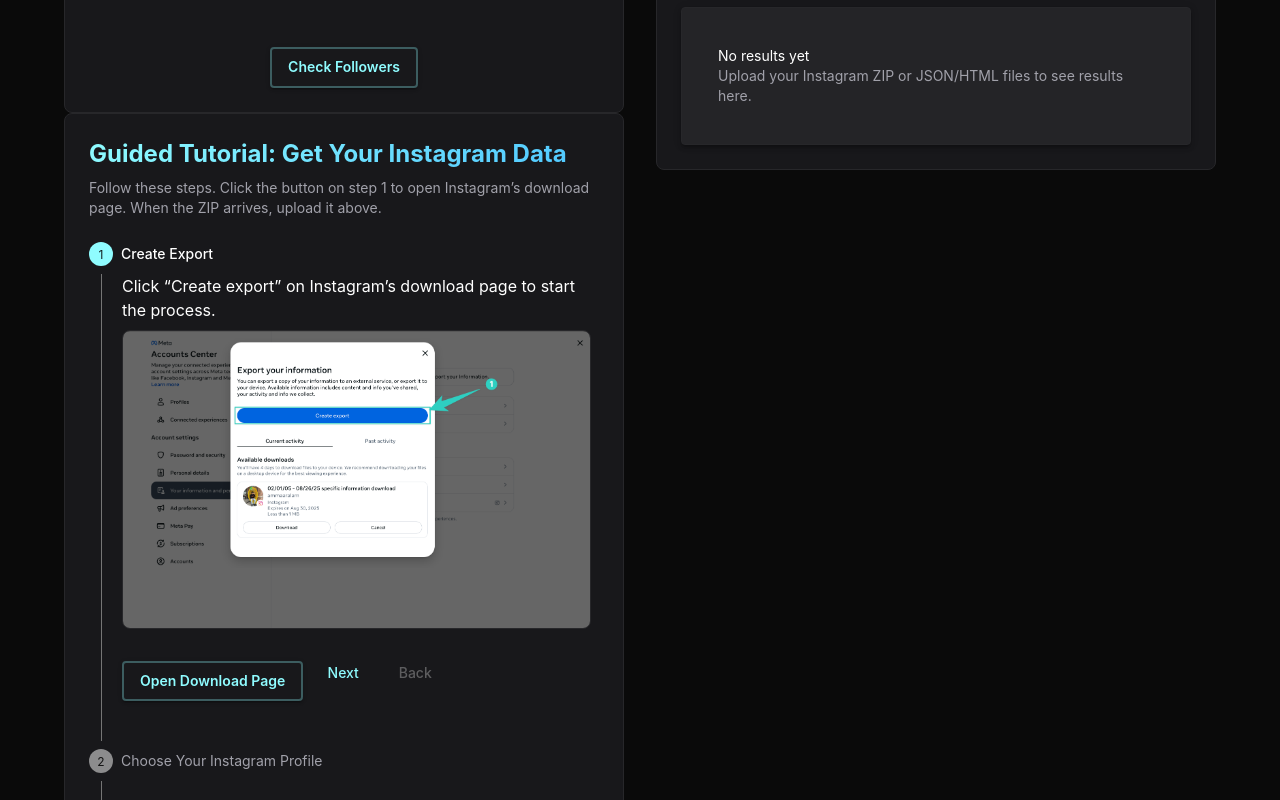
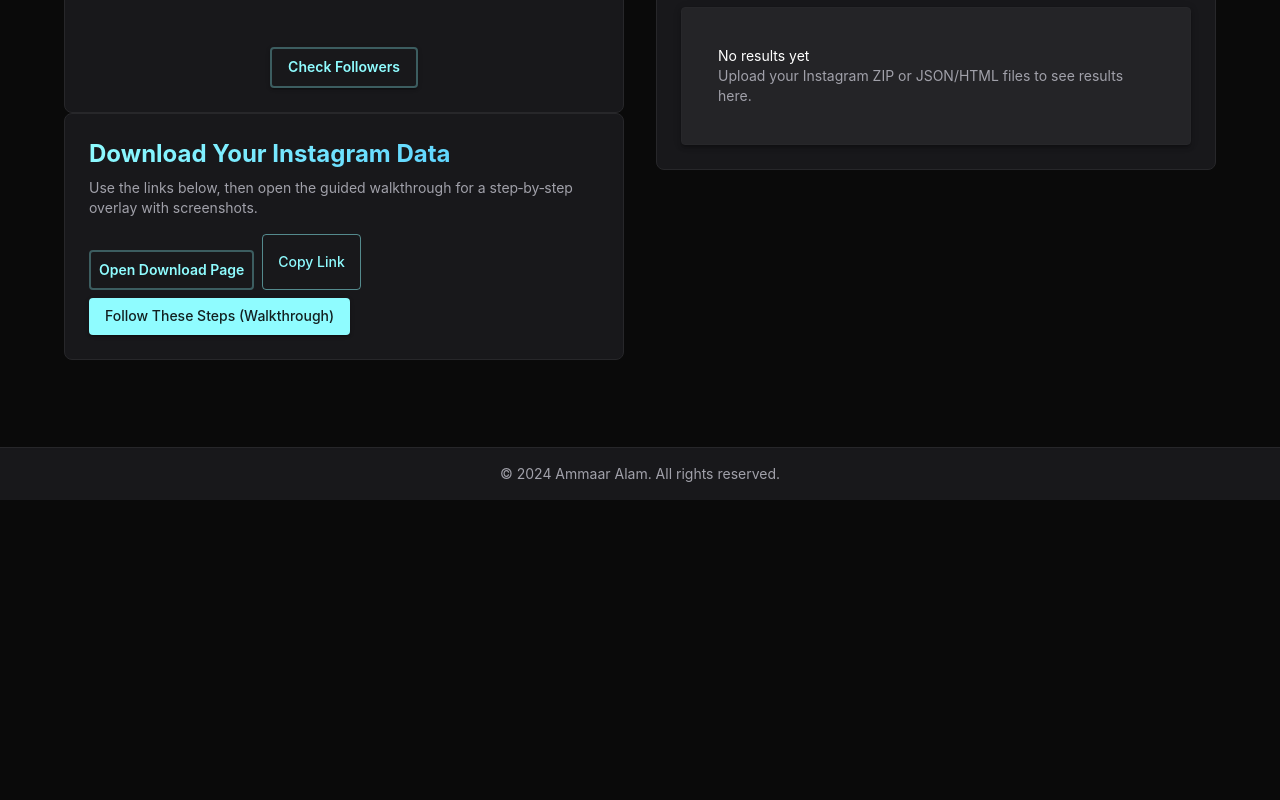
Before and after one commit to Ammaar-Alam/instagram-Checker, a React (Create React App) app in the folder client/: page / in a window 1280 px wide. Shown: the part 300-1100 px from the top of the page. After the commit the page ends 800 px from the top, so only its background shows below. Built offline with nearby package versions, Linux system fonts and the light colour scheme.

Commit message:
updating step tutorial layout

```diff
--- a/client/src/App.js
+++ b/client/src/App.js
@@ -27,10 +27,11 @@
   TextField,
   InputAdornment,
   ListItemButton,
-  Stepper,
-  Step,
-  StepLabel,
-  StepContent,
+  Dialog,
+  DialogTitle,
+  DialogContent,
+  DialogActions,
+  MobileStepper,
 } from "@mui/material";
 import InstagramIcon from "@mui/icons-material/Instagram";
 import GitHubIcon from "@mui/icons-material/GitHub";
@@ -38,6 +39,7 @@
 import LaptopIcon from '@mui/icons-material/Laptop';
 import SearchIcon from '@mui/icons-material/Search';
 import LaunchIcon from '@mui/icons-material/Launch';
+import CloseIcon from '@mui/icons-material/Close';
 
 // Portfolio-inspired dark theme
 const darkTheme = createTheme({
@@ -120,6 +122,7 @@
   const [activeResultTab, setActiveResultTab] = useState('notFollowingBack');
   const [filterText, setFilterText] = useState('');
   const [activeStep, setActiveStep] = useState(0);
+  const [tutorialOpen, setTutorialOpen] = useState(false);
 
   const DYI_URL = 'https://accountscenter.instagram.com/info_and_permissions/dyi/?entry_point=notification';
 
@@ -198,8 +201,7 @@
     },
   ];
 
-  const handleNextStep = () => setActiveStep((prev) => Math.min(prev + 1, steps.length));
-  const handleBackStep = () => setActiveStep((prev) => Math.max(prev - 1, 0));
+  // Tutorial navigation handled inline in Dialog actions
 
   const handleSubmit = async (event) => {
     event.preventDefault();
@@ -435,43 +437,13 @@
             }}
           >
             <Typography variant="h5" gutterBottom sx={{ fontWeight: 700, background: 'linear-gradient(135deg, #8ffcff, #4dc6ff)', WebkitBackgroundClip: 'text', WebkitTextFillColor: 'transparent' }}>
-              Guided Tutorial: Get Your Instagram Data
+              Download Your Instagram Data
             </Typography>
             <Typography variant="body2" color="text.secondary" sx={{ mb: 2 }}>
-              Follow these steps. Click the button on step 1 to open Instagram’s download page. When the ZIP arrives, upload it above.
+              Use the links below, then open the guided walkthrough for a step‑by‑step overlay with screenshots.
             </Typography>
 
-            <Stepper activeStep={activeStep} orientation="vertical">
-              {steps.map((step, index) => (
-                <Step key={step.label}>
-                  <StepLabel>{step.label}</StepLabel>
-                  <StepContent>
-                    <Typography sx={{ mb: 1 }}>{step.description}</Typography>
-                    {step.withImage && <TutorialImage step={index + 1} />}
-                    <Box sx={{ mb: 2, display: 'flex', gap: 1 }}>
-                      {step.action && (
-                        <StyledButton onClick={step.action} variant="contained" color="primary">
-                          {step.actionText}
-                        </StyledButton>
-                      )}
-                      <Button
-                        disabled={index === steps.length - 1}
-                        onClick={handleNextStep}
-                        variant="text"
-                        color="primary"
-                      >
-                        Next
-                      </Button>
-                      <Button disabled={index === 0} onClick={handleBackStep} variant="text" color="primary">
-                        Back
-                      </Button>
-                    </Box>
-                  </StepContent>
-                </Step>
-              ))}
-            </Stepper>
-
-            <Box sx={{ display: 'flex', gap: 1, mt: 2 }}>
+            <Box sx={{ display: 'flex', gap: 1, flexWrap: 'wrap' }}>
               <StyledButton onClick={() => window.open(DYI_URL, '_blank')}>
                 Open Download Page
               </StyledButton>
@@ -482,8 +454,67 @@
               >
                 Copy Link
               </Button>
+              <Button
+                onClick={() => { setActiveStep(0); setTutorialOpen(true); }}
+                variant="contained"
+                color="primary"
+              >
+                Follow These Steps (Walkthrough)
+              </Button>
             </Box>
           </Paper>
+          {/* Tutorial Modal */}
+          <Dialog
+            open={tutorialOpen}
+            onClose={() => setTutorialOpen(false)}
+            fullWidth
+            maxWidth="md"
+            PaperProps={{
+              sx: {
+                backgroundColor: 'background.paper',
+                border: '1px solid',
+                borderColor: 'divider',
+                borderRadius: 2
+              }
+            }}
+          >
+            <DialogTitle sx={{ display: 'flex', alignItems: 'center', justifyContent: 'space-between' }}>
+              <Typography variant="h6" sx={{ fontWeight: 700 }}>{steps[activeStep]?.label}</Typography>
+              <IconButton onClick={() => setTutorialOpen(false)} size="small">
+                <CloseIcon />
+              </IconButton>
+            </DialogTitle>
+            <DialogContent dividers>
+              {steps[activeStep]?.withImage && <TutorialImage step={activeStep + 1} />}
+              <Typography>{steps[activeStep]?.description}</Typography>
+            </DialogContent>
+            <DialogActions sx={{ px: 2 }}>
+              <Box sx={{ width: '100%' }}>
+                <MobileStepper
+                  variant="dots"
+                  steps={steps.length}
+                  position="static"
+                  activeStep={activeStep}
+                  backButton={
+                    <Button size="small" onClick={() => setActiveStep((s) => Math.max(0, s - 1))} disabled={activeStep === 0}>
+                      Back
+                    </Button>
+                  }
+                  nextButton={
+                    activeStep === steps.length - 1 ? (
+                      <Button size="small" onClick={() => { setTutorialOpen(false); if (formRef.current) { formRef.current.scrollIntoView({ behavior: 'smooth', block: 'start' }); } }}>
+                        Done
+                      </Button>
+                    ) : (
+                      <Button size="small" onClick={() => setActiveStep((s) => Math.min(steps.length - 1, s + 1))}>
+                        Next
+                      </Button>
+                    )
+                  }
+                />
+              </Box>
+            </DialogActions>
+          </Dialog>
             </Grid>
 
             {/* Right column: results panel (persistent) */}
```
